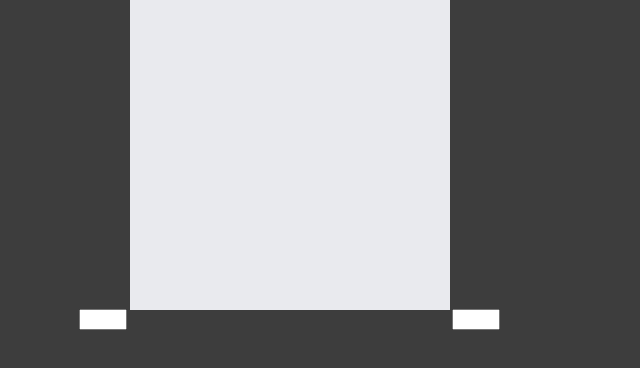
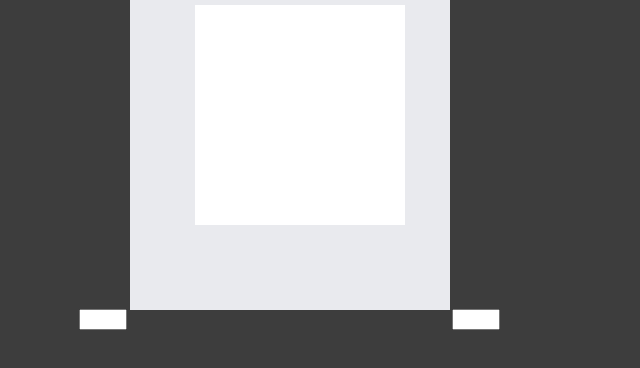
Before and after one commit to PrajanBasnet/BorderRadius, a plain HTML site: page index.html in a window 1280 px wide. Shown: the whole page, without its empty margins (0-640 px from the left). Drawn offline with Linux system fonts and the light colour scheme.

Commit message:
project completed

```diff
--- a/index.html
+++ b/index.html
@@ -16,13 +16,13 @@
 
       <div class="rounded">
 
+        <div class="txtArea">
           <div class="txtAreaL"></div>
-        <div class="txtAreaR"></div>
-        <div class="txtAreaBR"></div>
-           <div class="txtAreaBL"></div>
-
+          <div class="txtAreaR"></div>
+          <div class="txtAreaBR"></div>
+          <div class="txtAreaBL"></div>
+        </div>
       </div>
-
     </div>
     <script src="main.js"></script>
   </body>
--- a/style.css
+++ b/style.css
@@ -27,8 +27,8 @@ input{
 .txtArea{
     background-color: white;
     margin: 5px;
-    height: 150px;
-    width: 180px;
+    height: 220px;
+    width: 210px;
 
 }
 #myArea{
```
